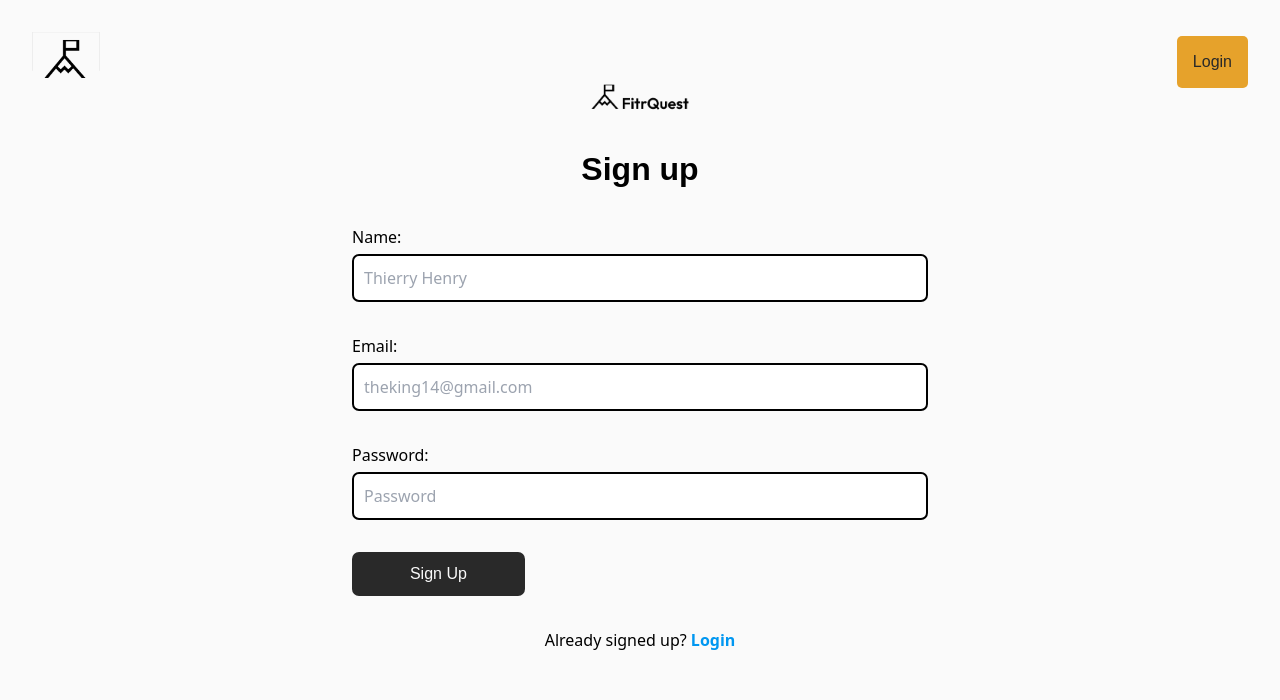
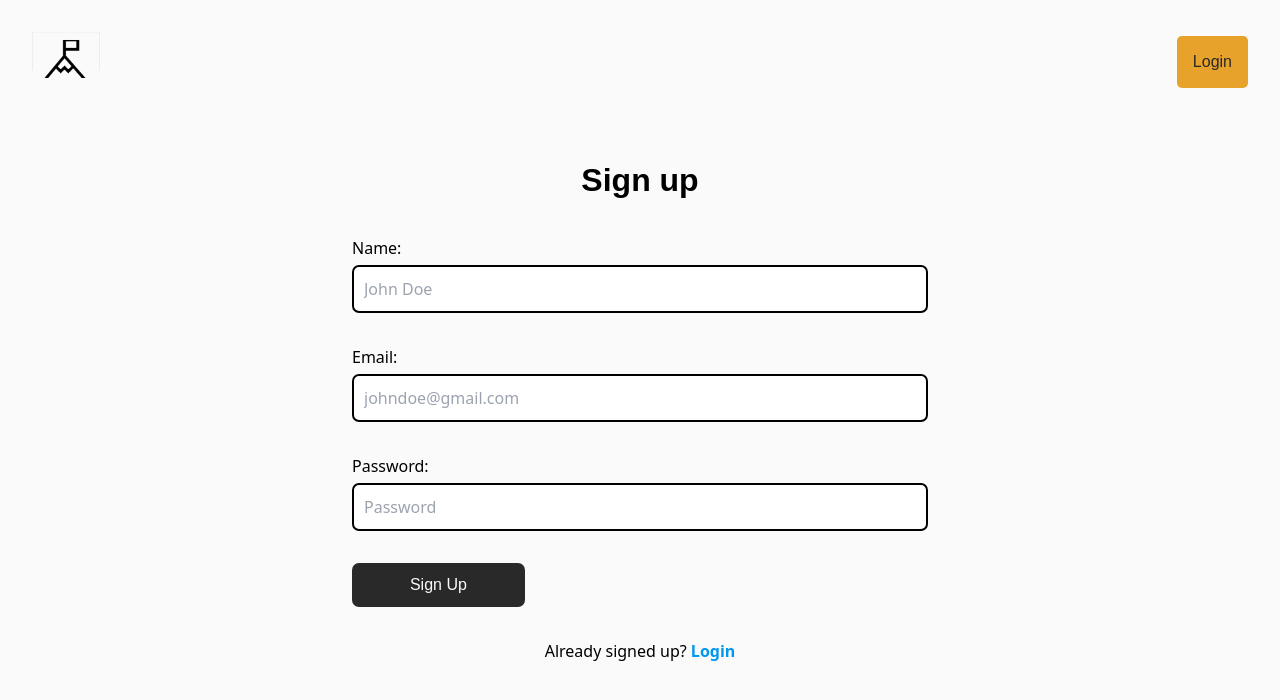
Before and after one commit to Nathan-47/fitrquest, a React (Vite) app in the folder src/: page /Signup in a window 1280 px wide. Shown: the top 700 px of the page. Built offline with nearby package versions, Linux system fonts and the light colour scheme; a web font is replaced by a local one.

Commit message:
Removed logo from signup component and updated form placeholder text

```diff
--- a/src/pages/signup.jsx
+++ b/src/pages/signup.jsx
@@ -1,6 +1,5 @@
 import { useState } from "react"
 import { useSignup } from "../hooks/useSignup"
-import logo from "../images/fitrquest_logo.svg"
 
 const Signup = () => {
     const [name, setName] = useState('')
@@ -19,14 +18,12 @@ const Signup = () => {
         <div className="col-12" id="signup-wrapper">
         <form className="signup" onSubmit={handleSubmit}>
 
-            <img className="login-logo" src={logo} alt="fitrquest logo" />
-
             <h3 className="auth-title">Sign up</h3>
             <label>Name:</label>
             <input
             className="input-box"
             type="name"
-            placeholder="Thierry Henry"
+            placeholder="John Doe"
             // onchange handler so that when change happens we want to update the name state
             onChange={(e) => setName(e.target.value)}
             value={name}
@@ -36,7 +33,7 @@ const Signup = () => {
             <input
             className="input-box"
             type="email"
-            placeholder="theking14@gmail.com"
+            placeholder="johndoe@gmail.com"
             // onchange handler so that when change happens we want to update the email state
             onChange={(e) => setEmail(e.target.value)}
             value={email}
@@ -56,7 +53,8 @@ const Signup = () => {
         {error && <div className="error">{error}</div>}
         </form>
 
-            <p className="no-login">Already signed up? <a className="account-link" href="https://fitrquest-frontend.onrender.com/login">Login</a>
+            <p className="no-login">Already signed up? <a className="account-link" href="http://localhost:5174/login">Login</a>
+            {/* https://fitrquest-frontend.onrender.com/login */}
             </p>
         </div>
     )
```
